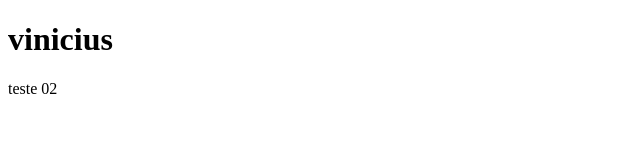
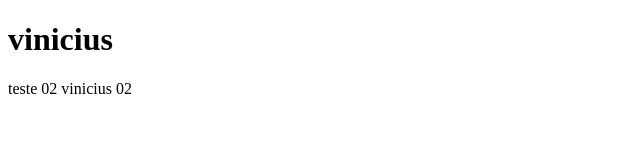
Before and after one commit to nandow8/Teste, a plain HTML site: page index.html in a window 1280 px wide. Shown: the full height of the page, 0-640 px from the left. Drawn offline with Linux system fonts and the light colour scheme.

Commit message:
teste 04

```diff
--- a/index.html
+++ b/index.html
@@ -5,7 +5,7 @@
 </head>
 <body>
 	<h1>vinicius</h1>
-	<p>teste 02</p>
+	<p>teste 02 vinicius 02</p>
 
 </body>
 </html>
```
